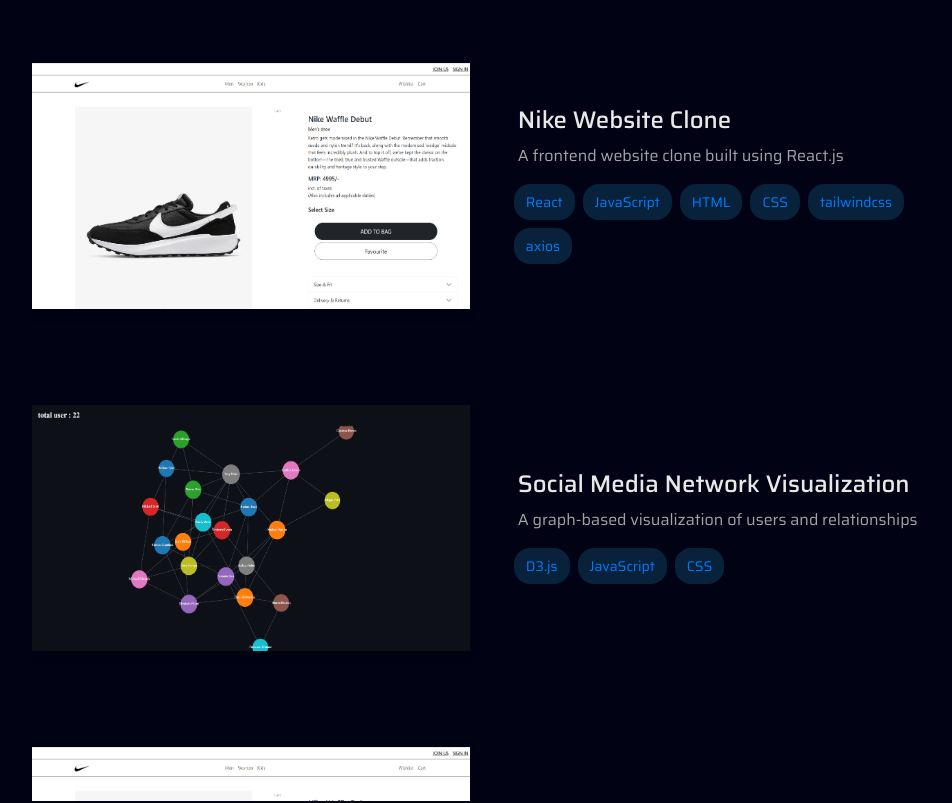
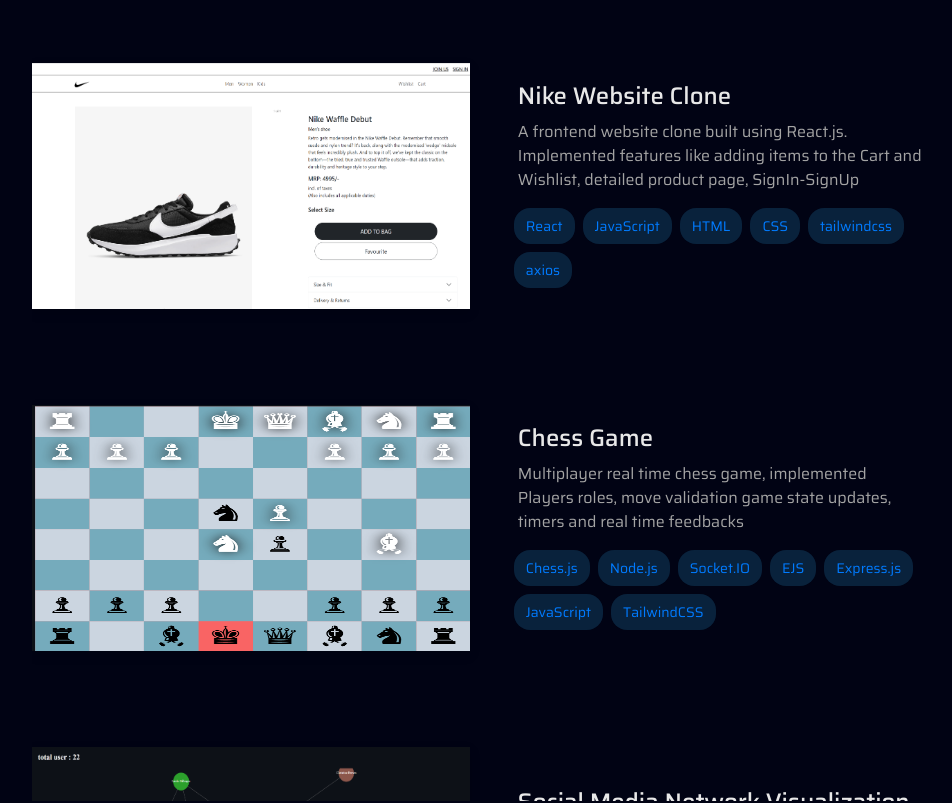
Before and after one commit to Ashutosh-Chikhaliya/Portfolio-website, a React (Vite) app: page / in a window 1280 px wide. Shown: the part 1460-2263 px from the top of the page, without its empty margins (160-1112 px from the left). Built offline with nearby package versions, Linux system fonts and the light colour scheme; a web font is replaced by a local one.

Commit message:
upadate projects live links and code links.

```diff
--- a/src/pages/Home.jsx
+++ b/src/pages/Home.jsx
@@ -11,7 +11,7 @@
         <div>
             <BackgroundShapes />
             <div className="homepage-container flex justify-center items-center h-screen text-center">
-                <div className="content flex flex-col items-center justify-center items-center p-5">
+                <div className="content flex flex-col justify-center items-center p-5">
                     <h1 className="name-title text-7xl font-bold tracking-wide">ASHUTOSH CHIKHALIYA<span className="highlight-blue">.</span></h1>
                     <h2 className="sub-title mt-2 highlight-blue">Web Developer</h2>
                     <Email />
--- a/src/pages/ProjectsPage.jsx
+++ b/src/pages/ProjectsPage.jsx
@@ -25,11 +25,11 @@
             <div className="timeline overflow-hidden" ref={projectsContainerRef}>
                 {Projects.map((project, index) => ( // Use the renamed variable here
                     <div className={`project-wrapper ${index % 2 === 0 ? 'left' : 'right'} relative flex justify-center items-center mt-12 mb-12 ml-0 mr-0 w-full`} key={project.id}>
-                        <div class="project-card relative m-6 ml-0  bg-cover bg-center">
+                        <div className="project-card relative m-6 ml-0  bg-cover bg-center">
                             <img src={project.image} alt="Project Image" />
-                            <div class="links-overlay absolute opacity-0 z-10 flex">
-                                <a href={project.codeLink} class="link-btn flex justify-center items-center w-16 h-16 m-1 text-lg cursor-pointer rounded-xl border-none"> <i className="fas fa-code"></i></a>
-                                <a href={project.liveLink} class="link-btn flex justify-center items-center w-16 h-16 m-1 text-lg cursor-pointer rounded-xl border-none"> <i className="fas fa-external-link-alt"></i></a>
+                            <div className="links-overlay absolute opacity-0 z-10 flex">
+                                <a href={project.codeLink} className="link-btn flex justify-center items-center w-16 h-16 m-1 text-lg cursor-pointer rounded-xl border-none"> <i className="fas fa-code"></i></a>
+                                <a href={project.liveLink} className="link-btn flex justify-center items-center w-16 h-16 m-1 text-lg cursor-pointer rounded-xl border-none"> <i className="fas fa-external-link-alt"></i></a>
                             </div>
                         </div>
 
--- a/src/projectData.js
+++ b/src/projectData.js
@@ -1,32 +1,46 @@
 import nikeProjectImg from "../src/assets/image1.png";
 import SMNImg from "../src/assets/image2.png";
+import chessImg from "../src/assets/image.png";
 
 export const Projects = [
   {
     id: 1,
     title: "Nike Website Clone",
-    description: "A frontend website clone built using React.js",
+    description:
+      "A frontend website clone built using React.js. Implemented features like adding items to the Cart and Wishlist, detailed product page, SignIn-SignUp",
     image: nikeProjectImg,
     tags: ["React", "JavaScript", "HTML", "CSS", "tailwindcss", "axios"],
-    codeLink: "https://github.com/your-repo",
-    liveLink: "https://your-live-link",
+    codeLink:
+      "https://github.com/Ashutosh-Chikhaliya/Nike---Website-Frontend.git",
+    liveLink: "https://nike-website-frontend.vercel.app",
+  },
+  {
+    id: 3,
+    title: "Chess Game",
+    description:
+      "Multiplayer real time chess game, implemented Players roles, move validation game state updates, timers and real time feedbacks",
+    image: chessImg,
+    tags: [
+      "Chess.js",
+      "Node.js",
+      "Socket.IO",
+      "EJS",
+      "Express.js",
+      "JavaScript",
+      "TailwindCSS",
+    ],
+    codeLink: "https://github.com/Ashutosh-Chikhaliya/Chess---Game-Web-App.git",
+    liveLink: "https://chess-game-web-app.onrender.com",
   },
   {
     id: 2,
     title: "Social Media Network Visualization",
-    description: "A graph-based visualization of users and relationships",
+    description:
+      "Developed a visual representation of a social media network where users are nodes and relationships are edges.",
     image: SMNImg,
     tags: ["D3.js", "JavaScript", "CSS"],
-    codeLink: "https://github.com/your-repo",
-    liveLink: "https://your-live-link",
-  },
-  {
-    id: 3,
-    title: "Social Media Network Visualization",
-    description: "A graph-based visualization of users and relationships",
-    image: nikeProjectImg,
-    tags: ["D3.js", "JavaScript", "CSS"],
-    codeLink: "https://github.com/your-repo",
-    liveLink: "https://your-live-link",
+    codeLink:
+      "https://github.com/Ashutosh-Chikhaliya/Social-Media-Network-Visualization.git",
+    liveLink: "https://social-media-network-visualization.vercel.app",
   },
 ];
```
Also changed, not shown: src/assets/image.png (added).
